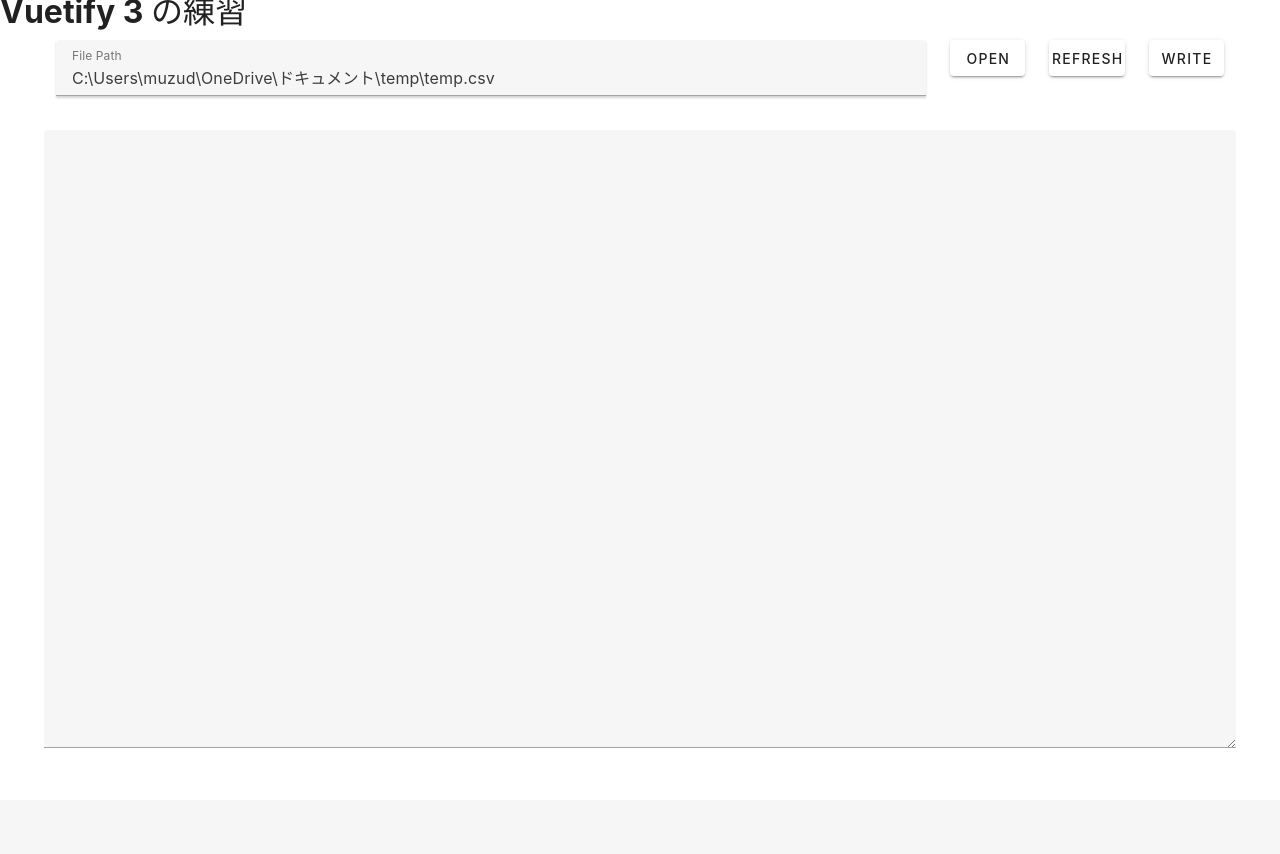
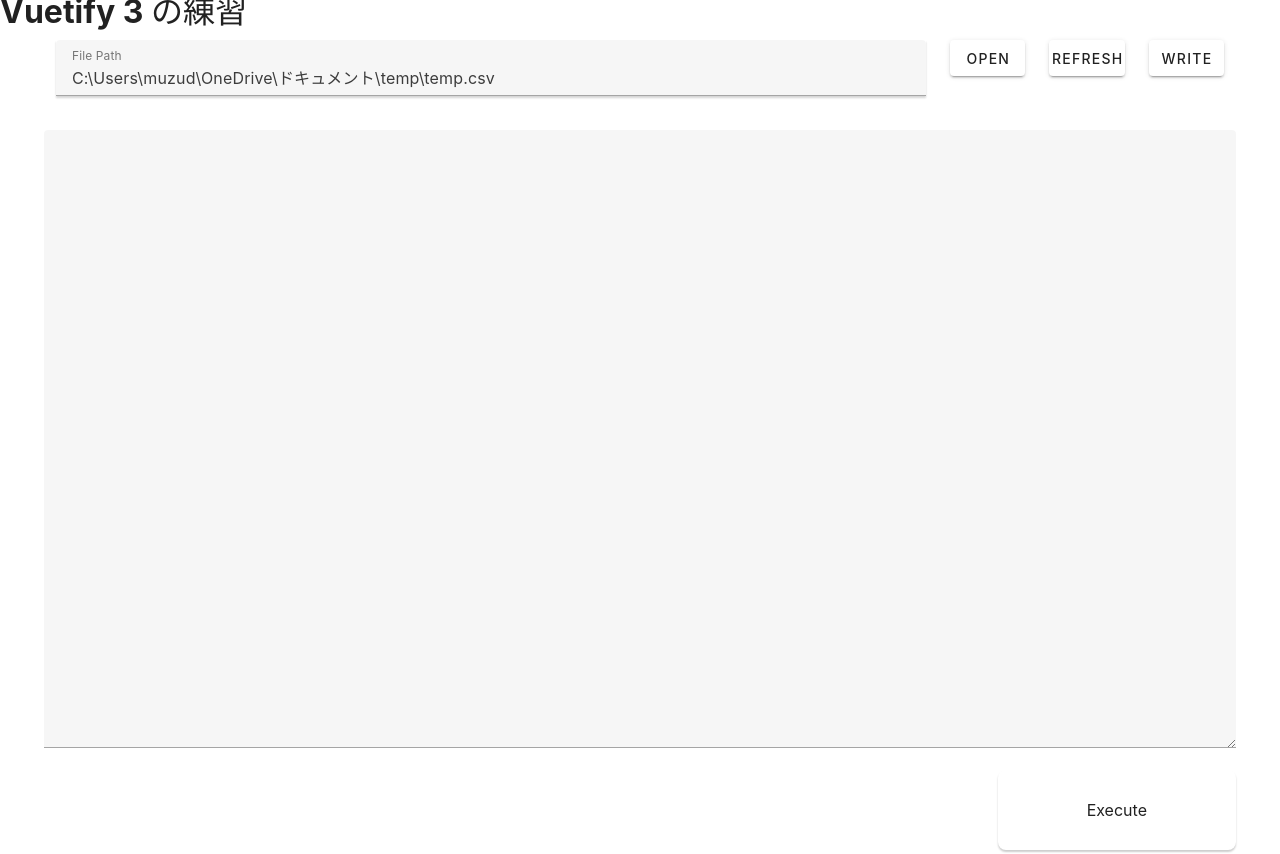
Before and after one commit to muzudho/csv-cleaning-2-on-tauri, a Vue app: page / in a window 1280 px wide. Before the commit the page ends 800 px from the top, so only its background shows below. Built offline with nearby package versions, Linux system fonts and the light colour scheme.

Commit message:
Vue から Vuetify への置き換え中。

```diff
--- a/src/App.vue
+++ b/src/App.vue
@@ -1,9 +1,4 @@
 <template>
-    <!--
-    <main class="container">
-        <h1>Vuetify 3 の練習</h1>
-    </main>
-    -->
     <v-app>
         <v-main>
             <h1>Vuetify 3 の練習</h1>
@@ -20,30 +15,26 @@
                 <v-row>
                     <v-textarea style="width:100%; height:80vh;" v-model="textVM"></v-textarea>
                 </v-row>
+                <v-row>
+                    <select v-model="selectedItemVM" style="width:80%;">
+                        <option value="" selected></option>
+                        <option value="都道府県スプリット1">都道府県スプリット</option>
+                    </select>
+                    <button v-on:click="onExecuteButtonClicked" style="width:20%; height: 10vh;">Execute</button>
+                </v-row>
             </v-container>
         </v-main>
     </v-app>
-    <!--
-    <main class="container">
-        <div class="row">
-            <select v-model="selectedItemVM" style="width:80%;">
-                <option value="" selected></option>
-                <option value="都道府県スプリット1">都道府県スプリット</option>
-            </select>
-            <button @click="onExecuteButtonClicked" style="width:20%; height: 10vh;">Execute</button>
-        </div>
-    </main>
-    -->
 </template>
 
 <script setup lang="ts">
-    //import { invoke } from "@tauri-apps/api/core";
+    import { invoke } from "@tauri-apps/api/core";
     import { open } from '@tauri-apps/plugin-dialog';
     import { readTextFile, writeTextFile } from '@tauri-apps/plugin-fs';
     import { ref } from "vue";
 
     const filePathVM = ref("C:\\Users\\muzud\\OneDrive\\ドキュメント\\temp\\temp.csv");
-    //const selectedItemVM = ref()
+    const selectedItemVM = ref()
     const textVM = ref()
 
     async function onOpenButtonClicked() {
@@ -74,7 +65,6 @@
         textVM.value = contents
     }
 
-    /*
     async function onExecuteButtonClicked() {
         console.log("［Execute］ボタンを押したぜ。")
         //textVM.value = `テスト中３ Execute selectedItemVM:[${selectedItemVM.value}]`
@@ -88,7 +78,6 @@
         const resultStr = await invoke<string>('translate', {sourceStr: sourceStr, commandName: commandName});
         return resultStr;
     }
-    */
 </script>
 
 <style>
```
